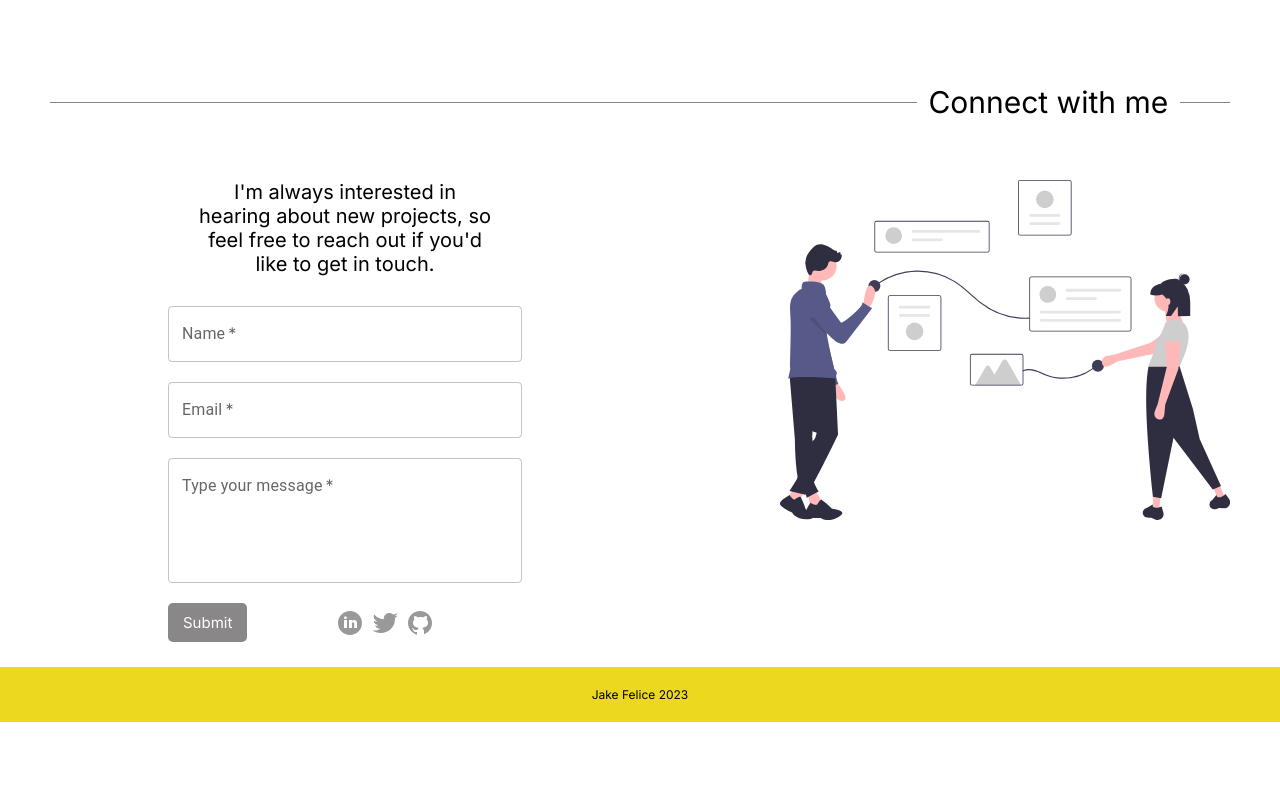
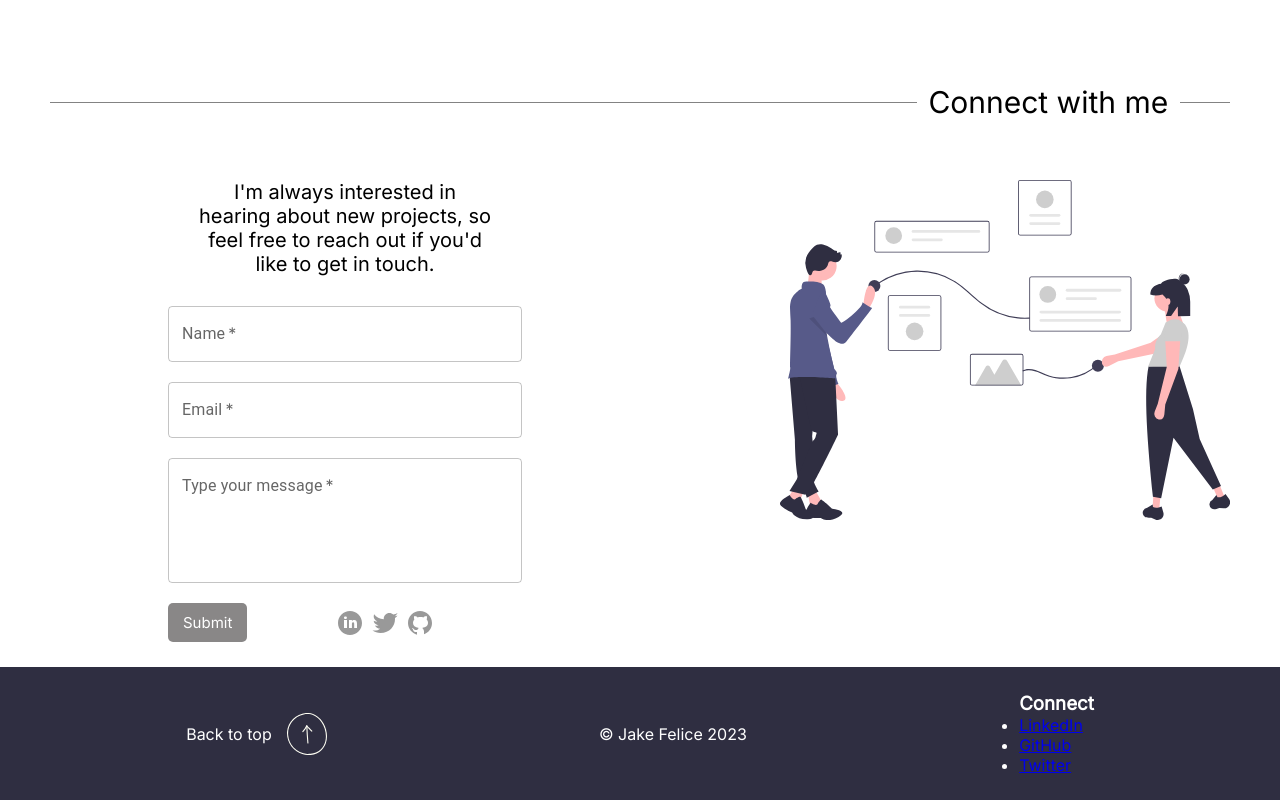
Before and after one commit to jasonfelice/new-portfolio, a React (Create React App) app: page / in a window 1280 px wide. Shown: the part 2250-3050 px from the top of the page. Before the commit the page ends 2972 px from the top, so only its background shows below. Built offline with nearby package versions, Linux system fonts and the light colour scheme.

Commit message:
Layout the footer

```diff
--- a/src/components/footer/Footer.js
+++ b/src/components/footer/Footer.js
@@ -1,8 +1,43 @@
+/* eslint-disable no-unused-vars */
 import Style from './footer.module.scss';
+import github from '../../assets/social-icons/github.svg';
+import linkedin from '../../assets/social-icons/linkedin.svg';
+import twitter from '../../assets/social-icons/twitter.svg';
 
 const Footer = () => (
   <footer className={Style.footer}>
-    <span>Jake Felice 2023</span>
+    <div className={Style.backTop}>
+      <span>Back to top</span>
+      <i />
+    </div>
+    <span>
+      © Jake Felice
+      {' '}
+      { new Date().getFullYear()}
+    </span>
+    <div className={Style.contactList}>
+      <h3>Connect</h3>
+      <ul className={Style.social}>
+        <li>
+          <a target="_blank" href="/#">
+            <i style={{ backgroundImage: `url(${linkedin})` }} />
+            <span>LinkedIn</span>
+          </a>
+        </li>
+        <li>
+          <a target="_blank" href="/#">
+            <i style={{ backgroundImage: `url(${github})` }} />
+            <span>GitHub</span>
+          </a>
+        </li>
+        <li>
+          <a target="_blank" href="/#">
+            <i style={{ backgroundImage: `url(${twitter})` }} />
+            <span>Twitter</span>
+          </a>
+        </li>
+      </ul>
+    </div>
   </footer>
 );
 
--- a/src/components/footer/footer.module.scss
+++ b/src/components/footer/footer.module.scss
@@ -1,10 +1,36 @@
 footer {
-  background-color: #ecd81f;
-  padding: 20px;
+  background-color: #2F2E41;
+  padding: 25px 50px;
+  color: #fff;
+  display: flex;
+  justify-content: space-around;
+  align-items: center;
 }
 
-.footer span {
-  display: block;
-  text-align: center;
-  font-size: 12px;
+// Back to top icon
+
+@keyframes bounce {
+  from {
+    transform: rotate(180deg) translate(0, 0);
+  }
+  to {
+    transform: rotate(180deg) translate(0, 10px);
+  }
 }
+
+.backTop {
+  display: flex;
+  align-items: center;
+  gap: 15px;
+
+  i {
+    background: url(../../assets//icons/circled-arrow.svg) no-repeat center center/cover;
+    display: block;
+    width: 40px;
+    height: 42px;
+    transform: rotate(180deg);
+    filter: invert(1);
+    animation-name: bounce;
+    animation: 0.2s ease-out infinite normal both;
+  }
+}
```
Also changed, not shown: src/assets/icons/circled-arrow.svg (added).
